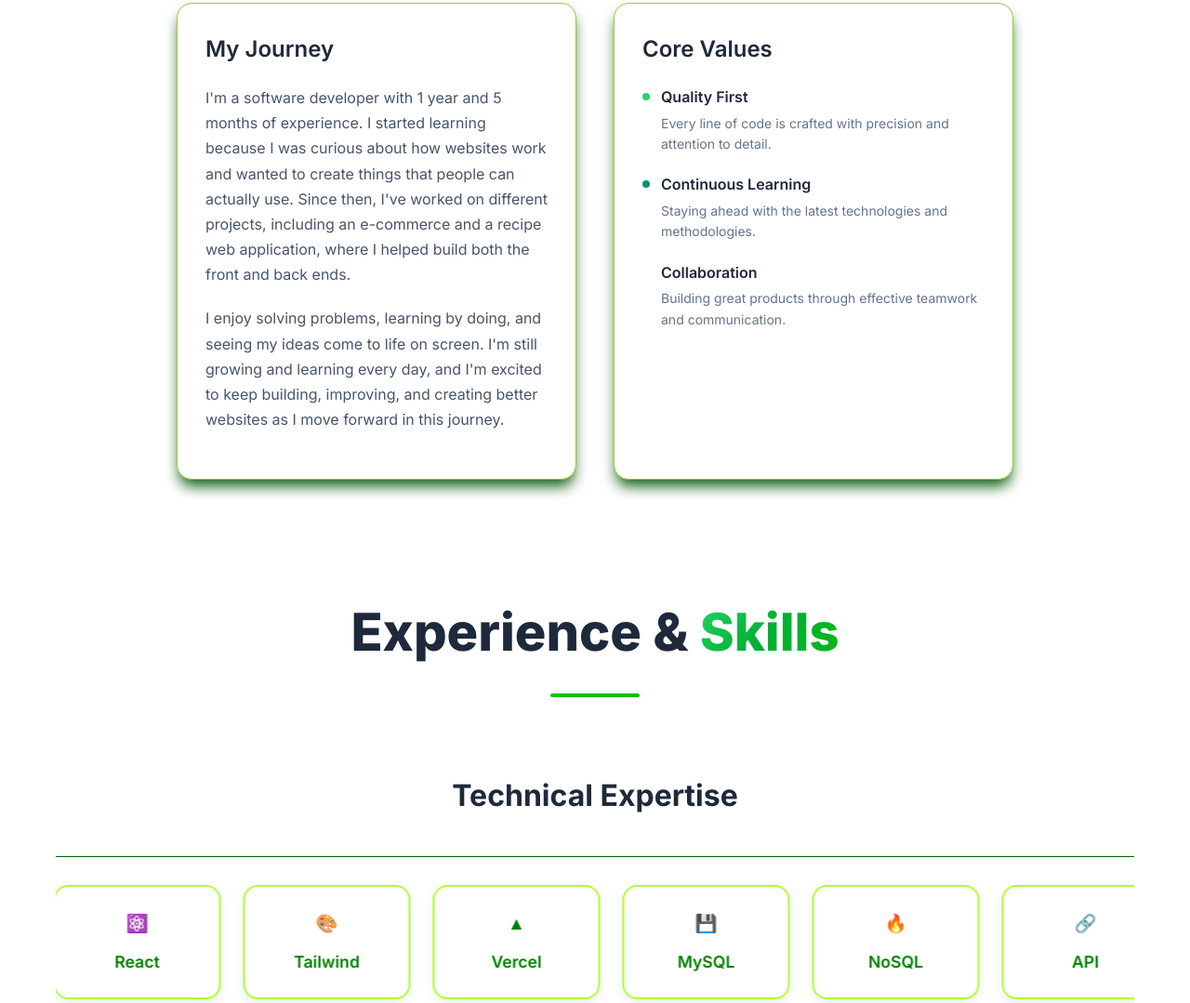
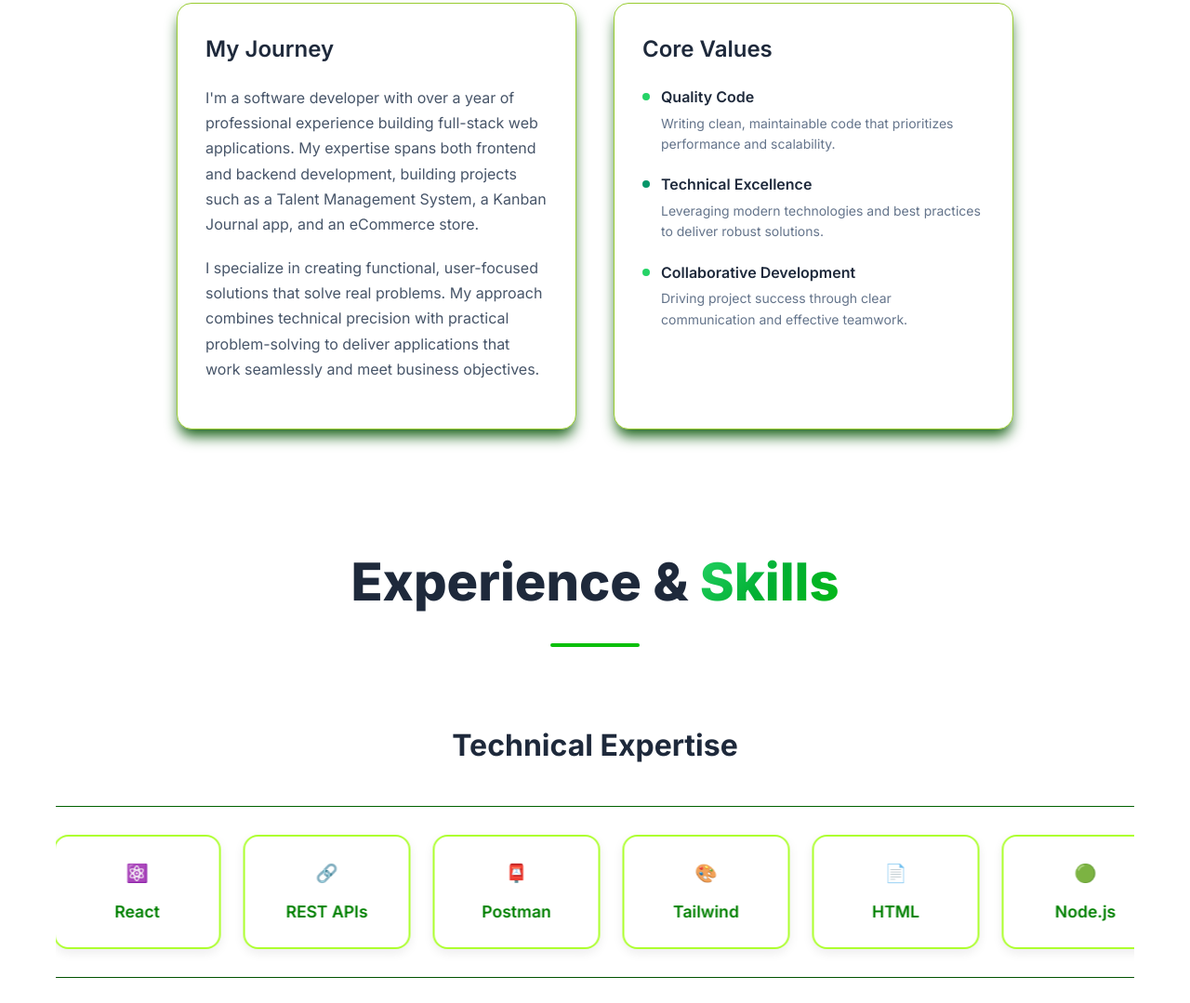
Before and after one commit to TshireletsoMogwere/portfolio-website, a plain HTML site: page index.html in a window 1280 px wide. Shown: the part 1091-2170 px from the top of the page at 93% size. Drawn offline with Linux system fonts and the light colour scheme.

Commit message:
modifies skills section

```diff
--- a/index.html
+++ b/index.html
@@ -60,7 +60,7 @@ Passionate about creating intuitive user experiences and delivering clean, effic
     </a>
     <a href="https://github.com/TshireletsoMogwere" target="_blank" aria-label="GitHub">
       <i class="fab fa-github"></i>
-    </a>
+    </a>Collaboration
     <a href="mailto:youremail@example.com" aria-label="Email">
       <i class="fas fa-envelope"></i>
     </a>
@@ -98,15 +98,14 @@ Passionate about creating intuitive user experiences and delivering clean, effic
                 <h2 class="section-title">About <span class="text-gradient">Me</span></h2>
                 <div class="section-divider"></div>
             </div>
-
 <div class="about-grid">
     <div class="about-column">
         <h3 class="about-subtitle">My Journey</h3>
         <p class="about-text">
-                        I'm a software developer with 1 year and 5 months of experience. I started learning because I was curious about how websites work and wanted to create things that people can actually use. Since then, I've worked on different projects, including an e-commerce and a recipe web application, where I helped build both the front and back ends.
+            I'm a software developer with over a year of professional experience building full-stack web applications. My expertise spans both frontend and backend development, building projects such as a Talent Management System, a Kanban Journal app, and an eCommerce store.
         </p>
         <p class="about-text">
-                        I enjoy solving problems, learning by doing, and seeing my ideas come to life on screen. I'm still growing and learning every day, and I'm excited to keep building, improving, and creating better websites as I move forward in this journey.
+            I specialize in creating functional, user-focused solutions that solve real problems. My approach combines technical precision with practical problem-solving to deliver applications that work seamlessly and meet business objectives.
         </p>
     </div>
 
@@ -116,27 +115,27 @@ Passionate about creating intuitive user experiences and delivering clean, effic
             <div class="value-item">
                 <div class="value-bullet primary"></div>
                 <div>
-                                <h4 class="value-title">Quality First</h4>
+                    <h4 class="value-title">Quality Code</h4>
                     <p class="value-description">
-                                    Every line of code is crafted with precision and attention to detail.
+                        Writing clean, maintainable code that prioritizes performance and scalability.
                     </p>
                 </div>
             </div>
             <div class="value-item">
                 <div class="value-bullet accent"></div>
                 <div>
-                                <h4 class="value-title">Continuous Learning</h4>
+                    <h4 class="value-title">Technical Excellence</h4>
                     <p class="value-description">
-                                    Staying ahead with the latest technologies and methodologies.
+                        Leveraging modern technologies and best practices to deliver robust solutions.
                     </p>
                 </div>
             </div>
             <div class="value-item">
-                            <div class="value-bullet secondary"></div>
+                <div class="value-bullet primary"></div>
                 <div>
-                                <h4 class="value-title">Collaboration</h4>
+                    <h4 class="value-title">Collaborative Development</h4>
                     <p class="value-description">
-                                    Building great products through effective teamwork and communication.
+                        Driving project success through clear communication and effective teamwork.
                     </p>
                 </div>
             </div>
@@ -154,7 +153,6 @@ Passionate about creating intuitive user experiences and delivering clean, effic
                 <div class="section-divider"></div>
             </div>
 
-            <!-- Technical Skills -->
             <!-- Skills Section -->
 <div class="skills-section">
   <h3 class="skills-title">Technical Expertise</h3>
@@ -163,14 +161,20 @@ Passionate about creating intuitive user experiences and delivering clean, effic
     <div class="skills-row">
 <div class="skill-card">🟨<div class="skill-name">JavaScript</div></div>
 <div class="skill-card">⚛️<div class="skill-name">React</div></div>
+<div class="skill-card">🔗<div class="skill-name">REST APIs</div></div>
+<div class="skill-card">📮<div class="skill-name">Postman</div></div>
 <div class="skill-card">🎨<div class="skill-name">Tailwind</div></div>
+<div class="skill-card">📄<div class="skill-name">HTML</div></div>
+<div class="skill-card">🟢<div class="skill-name">Node.js</div></div>
+<div class="skill-card">🔧<div class="skill-name">Express</div></div>
+<div class="skill-card">🔥<div class="skill-name">Firebase</div></div>
+<div class="skill-card">🐬<div class="skill-name">MySQL</div></div>
+<div class="skill-card">🛒<div class="skill-name">Shopify</div></div>
 <div class="skill-card">▲<div class="skill-name">Vercel</div></div>
-      <div class="skill-card">💾<div class="skill-name">MySQL</div></div>
-      <div class="skill-card">🔥<div class="skill-name">NoSQL</div></div>
-      <div class="skill-card">🔗<div class="skill-name">API</div></div>
-      <div class="skill-card">🟢<div class="skill-name">Node.js</div></div>
-      <div class="skill-card">📱<div class="skill-name">Next.js</div></div>
-      <div class="skill-card">🔧<div class="skill-name">Express</div></div>
+<div class="skill-card">🔀<div class="skill-name">Git</div></div>
+<div class="skill-card">🎨<div class="skill-name">Figma</div></div>
+<div class="skill-card">🖼️<div class="skill-name">Canva</div></div>
+<div class="skill-card">📊<div class="skill-name">Miro</div></div>
     </div>
   </div>
 </div>
```
Lines whose indentation alone changed are shown as unchanged.
